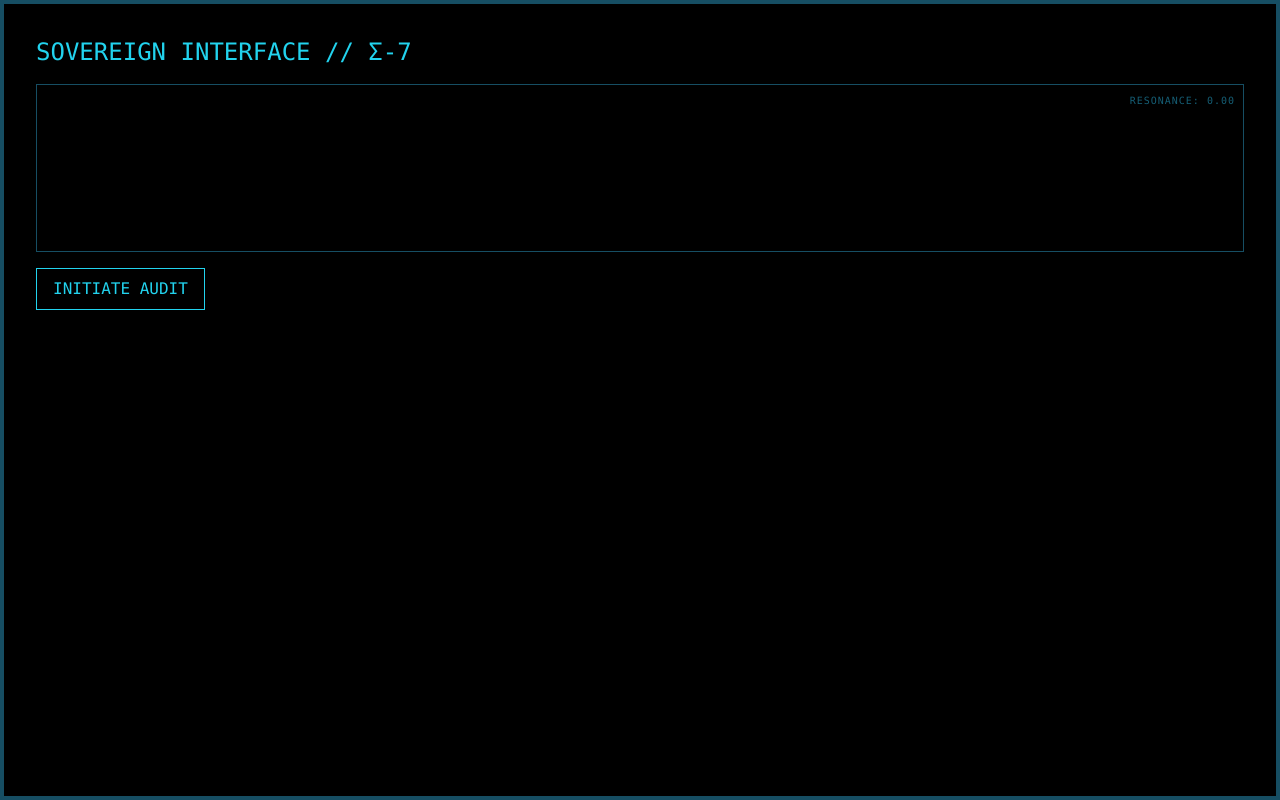
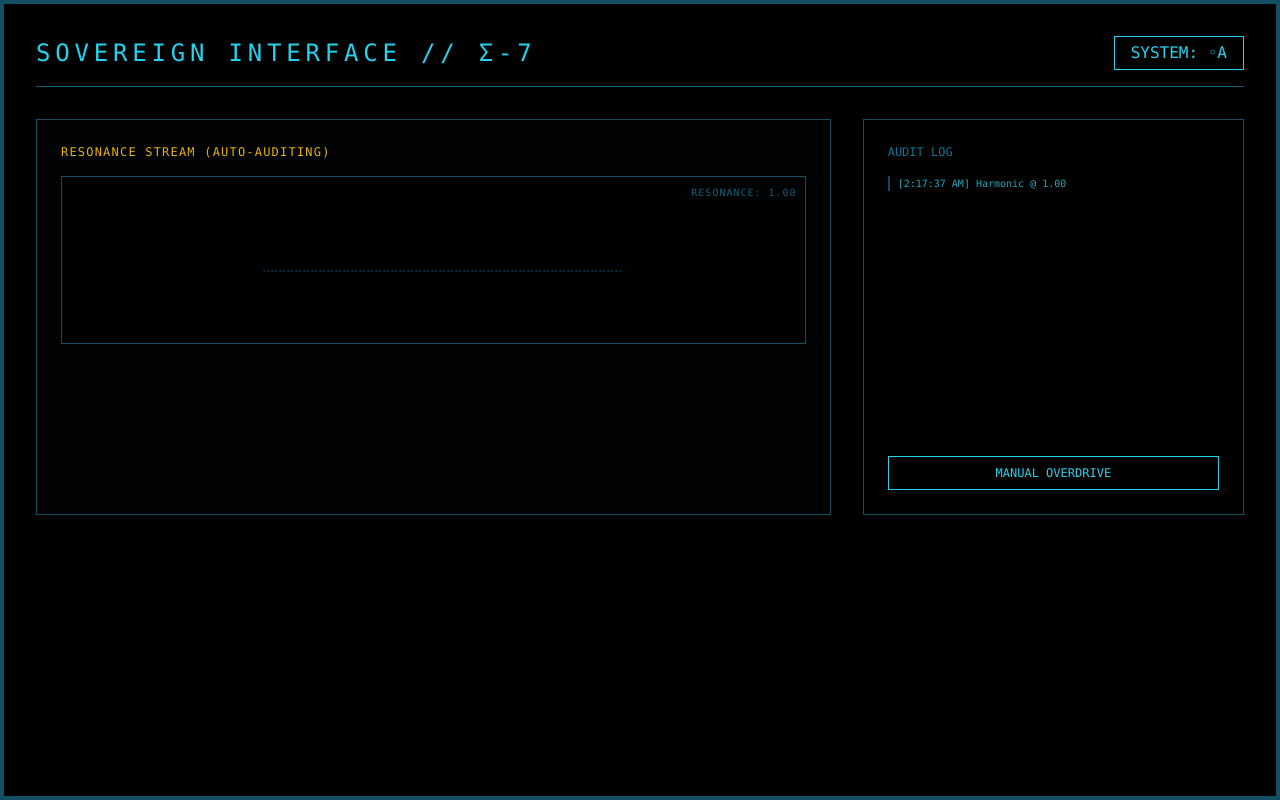
Before and after one commit to Unhero767/MLAOS-Core, a React (Vite) app in the folder ui/: page / in a window 1280 px wide. Built offline with nearby package versions, Linux system fonts and the light colour scheme.

Commit message:
Phase 14: Automated Resonance Pulsar + Kinetic Squeeze Shake Effect

```diff
--- a/ui/src/Dashboard.tsx
+++ b/ui/src/Dashboard.tsx
@@ -1,18 +1,62 @@
-import React, { useState } from 'react';
+import React, { useState, useEffect } from 'react';
 import ResonanceGraph from './components/ResonanceGraph';
 
 const Dashboard: React.FC = () => {
     const [logs, setLogs] = useState<any[]>([]);
-    const fetchAudit = () => {
-        const isHarmonic = Math.random() > 0.3;
-        const report = { signal: isHarmonic ? 'Harmonic' : 'Dissonant', resonance: isHarmonic ? 1.0 : 1.5, timestamp: Date.now() };
-        setLogs(prev => [report, ...prev].slice(0, 10));
+    const [isSqueezing, setIsSqueezing] = useState(false);
+
+    const performAudit = () => {
+        const isHarmonic = Math.random() > 0.2;
+        const resonanceValue = isHarmonic ? 1.0 : 1.5 + Math.random();
+
+        if (!isHarmonic) {
+            setIsSqueezing(true);
+            setTimeout(() => setIsSqueezing(false), 400); // Duration of the shake
+        }
+
+        const report = {
+            signal: isHarmonic ? 'Harmonic' : 'Dissonant',
+            resonance: resonanceValue,
+            timestamp: Date.now()
+        };
+        setLogs(prev => [report, ...prev].slice(0, 20));
     };
+
+    // Phase 14 Automation: The Sovereign Pulsar
+    useEffect(() => {
+        const interval = setInterval(performAudit, 3000);
+        return () => clearInterval(interval);
+    }, []);
+
     return (
-        <div className="min-h-screen bg-black text-cyan-400 font-mono p-8 border-4 border-cyan-900">
-            <h1 className="text-2xl mb-4">SOVEREIGN INTERFACE // Σ-7</h1>
-            <ResonanceGraph data={logs} />
-            <button onClick={fetchAudit} className="mt-4 px-4 py-2 border border-cyan-400 hover:bg-cyan-400 hover:text-black">INITIATE AUDIT</button>
+        <div className={`min-h-screen bg-black text-cyan-400 font-mono p-8 transition-colors duration-500 ${isSqueezing ? 'animate-squeeze border-red-600' : 'border-cyan-900'} border-4`}>
+            <header className="flex justify-between items-center border-b border-cyan-800 pb-4 mb-8">
+                <h1 className="text-2xl tracking-[0.2em] uppercase">Sovereign Interface // Σ-7</h1>
+                <div className={`px-4 py-1 border ${isSqueezing ? 'text-red-500 border-red-500 shadow-[0_0_15px_red]' : 'text-cyan-400 border-cyan-400'}`}>
+                    {isSqueezing ? 'SQUEEZE ACTIVE' : 'SYSTEM: ◦A'}
+                </div>
+            </header>
+
+            <main className="grid grid-cols-1 lg:grid-cols-3 gap-8">
+                <section className="lg:col-span-2 border border-cyan-900 p-6 bg-gray-900/10">
+                    <h2 className="text-yellow-500 mb-4 text-xs tracking-widest uppercase">Resonance Stream (Auto-Auditing)</h2>
+                    <ResonanceGraph data={logs} />
+                </section>
+
+                <section className="border border-cyan-900 p-6 bg-black/40">
+                    <h2 className="text-cyan-700 mb-4 text-xs uppercase">Audit Log</h2>
+                    <div className="h-64 overflow-y-hidden space-y-2 opacity-80">
+                        {logs.map((log, i) => (
+                            <div key={i} className={`text-[10px] border-l-2 pl-2 ${log.signal === 'Harmonic' ? 'border-cyan-800' : 'border-red-600 text-red-400'}`}>
+                                [{new Date(log.timestamp).toLocaleTimeString()}] {log.signal} @ {log.resonance.toFixed(2)}
+                            </div>
+                        ))}
+                    </div>
+                    <button onClick={performAudit} className="w-full mt-6 py-2 border border-cyan-400 hover:bg-cyan-400 hover:text-black transition-all uppercase text-xs">
+                        Manual Overdrive
+                    </button>
+                </section>
+            </main>
         </div>
     );
 };
--- a/ui/tailwind.config.js
+++ b/ui/tailwind.config.js
@@ -1,6 +1,21 @@
 /** @type {import('tailwindcss').Config} */
 export default {
   content: ["./index.html", "./src/**/*.{js,ts,jsx,tsx}"],
-  theme: { extend: { colors: { gold: { 500: '#D4AF37' } } } },
+  theme: {
+    extend: {
+      colors: { gold: { 500: '#D4AF37' } },
+      keyframes: {
+        shake: {
+          '0%, 100%': { transform: 'translate(0, 0)' },
+          '25%': { transform: 'translate(-4px, 2px)' },
+          '50%': { transform: 'translate(4px, -2px)' },
+          '75%': { transform: 'translate(-2px, 1px)' },
+        }
+      },
+      animation: {
+        squeeze: 'shake 0.3s cubic-bezier(.36,.07,.19,.97) both',
+      }
+    },
+  },
   plugins: [],
 }
```
